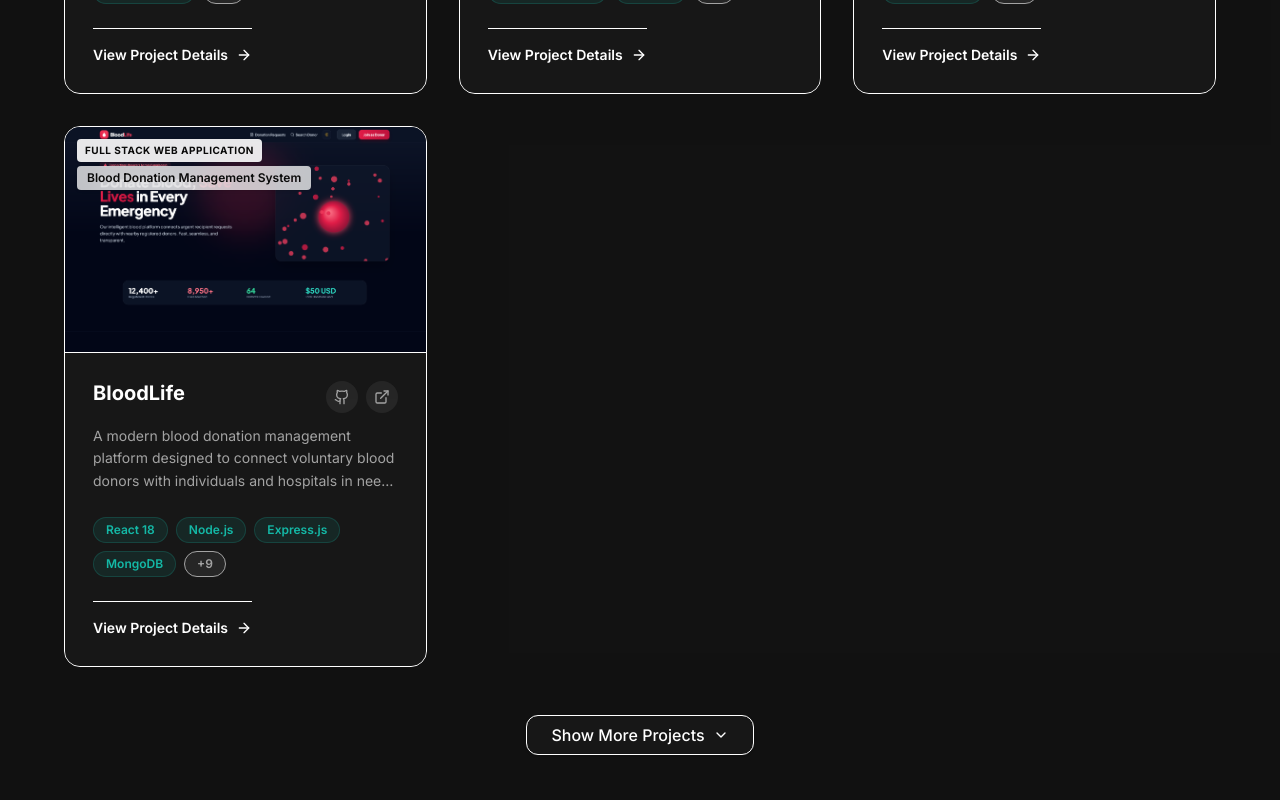
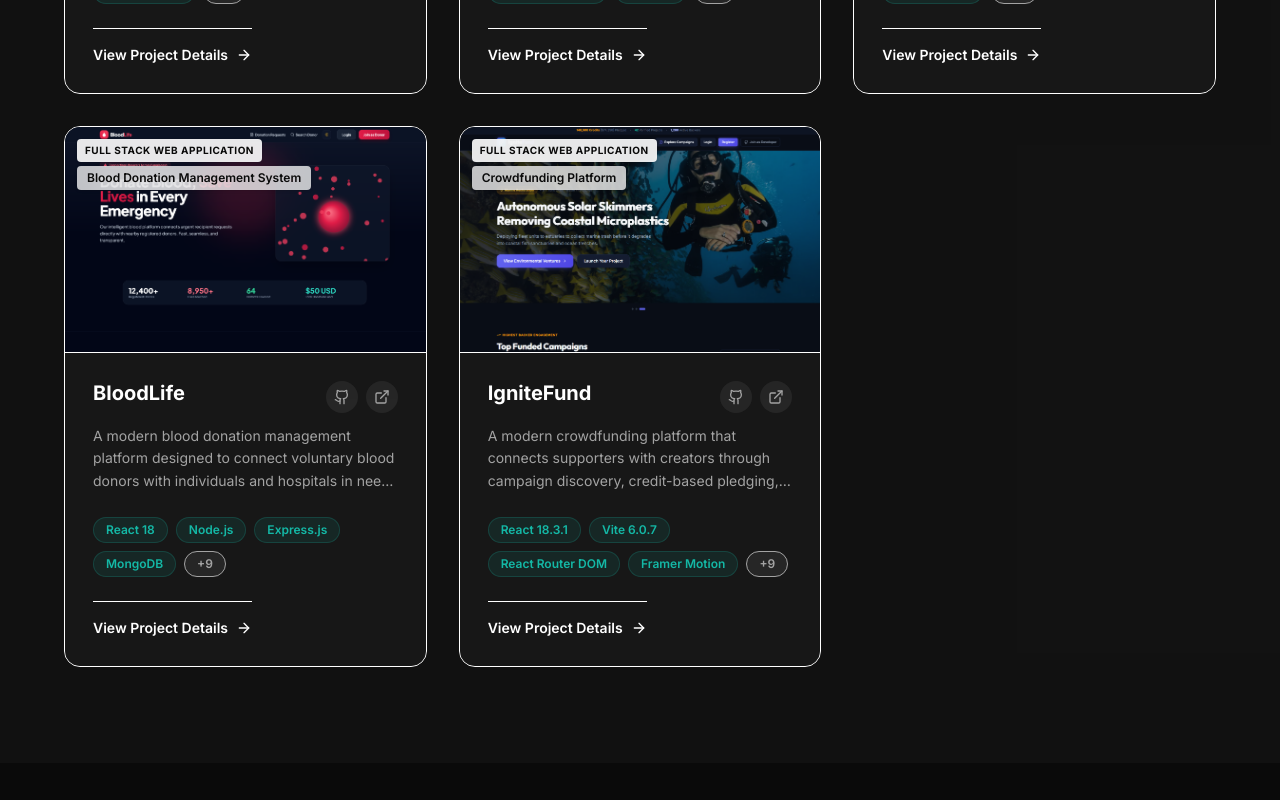
Before and after one commit to asmaraf/abu-saleh-portfolio, a Next.js app: page / in a window 1280 px wide. Shown: the part 3920-4720 px from the top of the page. Built offline with nearby package versions, Linux system fonts and the light colour scheme.

Commit message:
feat: responsive project display - show up to 6 on PC/tablet and 4 on mobile before Show More

```diff
--- a/src/components/sections/Projects.tsx
+++ b/src/components/sections/Projects.tsx
@@ -11,8 +11,6 @@ import { Button } from "@/components/Button";
 export function Projects() {
   const [showAll, setShowAll] = React.useState(false);
   const hasProjects = projectsData && projectsData.length > 0;
-  const INITIAL_COUNT = 4;
-  const visibleProjects = showAll ? projectsData : projectsData.slice(0, INITIAL_COUNT);
 
   return (
     <section id="projects" className="py-24 px-5 md:px-6 bg-muted/5">
@@ -33,25 +31,33 @@ export function Projects() {
         ) : (
           <>
             <div className="grid grid-cols-1 md:grid-cols-2 lg:grid-cols-3 gap-8 mt-12">
-              <AnimatePresence mode="popLayout">
-                {visibleProjects.map((project, index) => (
+              {projectsData.map((project, index) => {
+                let visibilityClass = "h-full";
+                if (!showAll) {
+                  if (index >= 4 && index < 6) {
+                    visibilityClass += " hidden md:block";
+                  } else if (index >= 6) {
+                    visibilityClass += " hidden";
+                  }
+                }
+
+                return (
                   <motion.div
                     key={project.id}
-                    layout
                     initial={{ opacity: 0, y: 20 }}
-                    animate={{ opacity: 1, y: 0 }}
-                    exit={{ opacity: 0, scale: 0.95 }}
-                    transition={{ duration: 0.4, delay: index >= INITIAL_COUNT ? (index - INITIAL_COUNT) * 0.1 : 0 }}
-                    className="h-full"
+                    whileInView={{ opacity: 1, y: 0 }}
+                    viewport={{ once: true, margin: "-100px" }}
+                    transition={{ duration: 0.5, delay: (index % 3) * 0.1, ease: "easeOut" }}
+                    className={visibilityClass}
                   >
                     <ProjectCard project={project} />
                   </motion.div>
-                ))}
-              </AnimatePresence>
+                );
+              })}
             </div>
 
-            {projectsData.length > INITIAL_COUNT && (
-              <div className="mt-12 text-center">
+            {projectsData.length > 4 && (
+              <div className={`mt-12 text-center ${projectsData.length <= 6 ? "md:hidden" : ""}`}>
                 <Button
                   onClick={() => {
                     if (showAll) {
```
